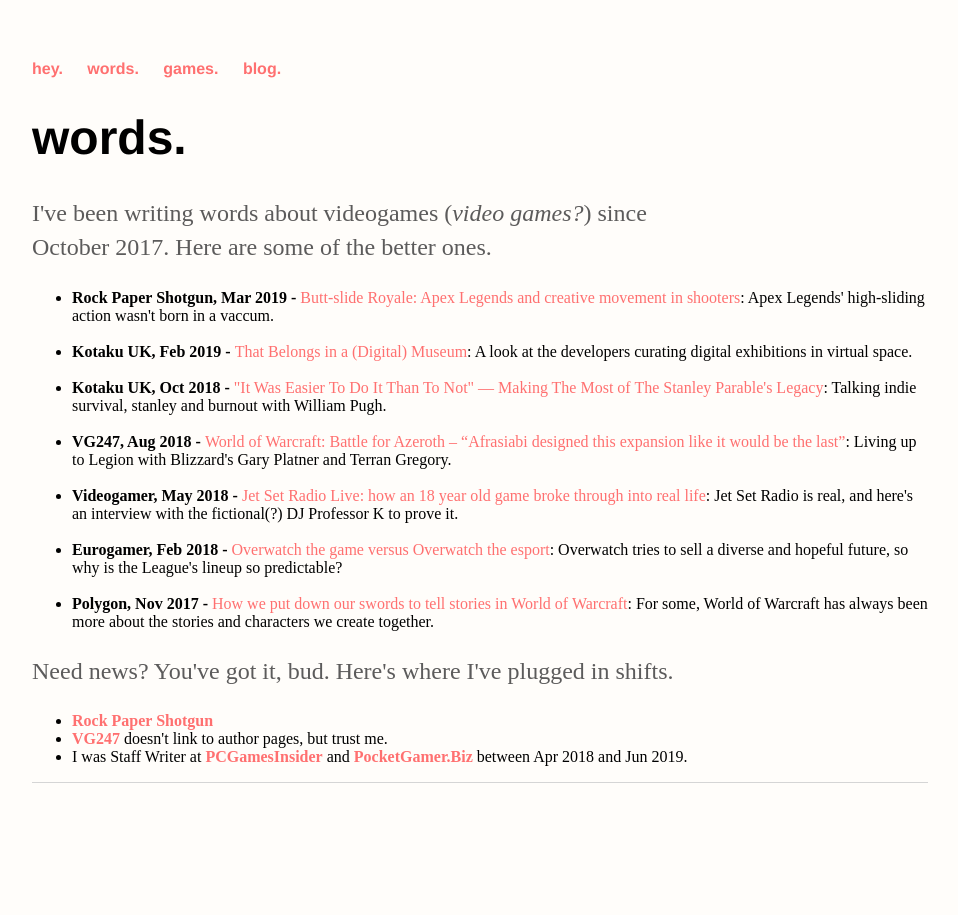
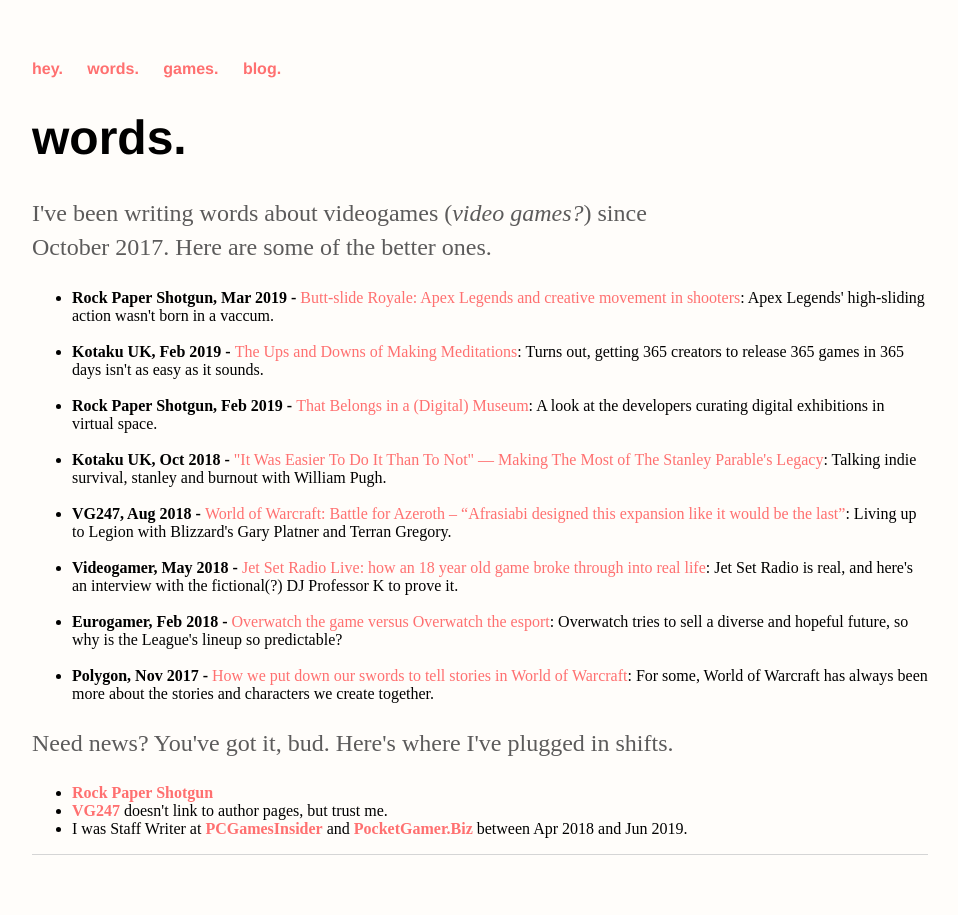
Before and after one commit to ScarletCatalie/ScarletCatalie.github.io, a Jekyll site: the page built from about/index.html, in a window 1280 px wide. Shown: the whole page, without its empty margins (160-1118 px from the left). Built offline with Jekyll 4.4.1, drawn with Linux system fonts in a browser that asks for light colours; some of the changed lines change nothing that is shown.

Commit message:
Update index.html

```diff
--- a/about/index.html
+++ b/about/index.html
@@ -9,7 +9,7 @@
 				Apex Legends' high-sliding action wasn't born in a vaccum.
 			</li>
 			<br>
-			<li><b>Kotaku UK, Feb 2019 - </b><a href="https://www.kotaku.co.uk/2019/02/27/the-ups-and-downs-of-making-meditations>The Ups and Downs of Making Meditations</a>:
+			<li><b>Kotaku UK, Feb 2019 - </b><a href="https://www.kotaku.co.uk/2019/02/27/the-ups-and-downs-of-making-meditations">The Ups and Downs of Making Meditations</a>:
 				Turns out, getting 365 creators to release 365 games in 365 days isn't as easy as it sounds.
 			</li>
 			<br>
```
